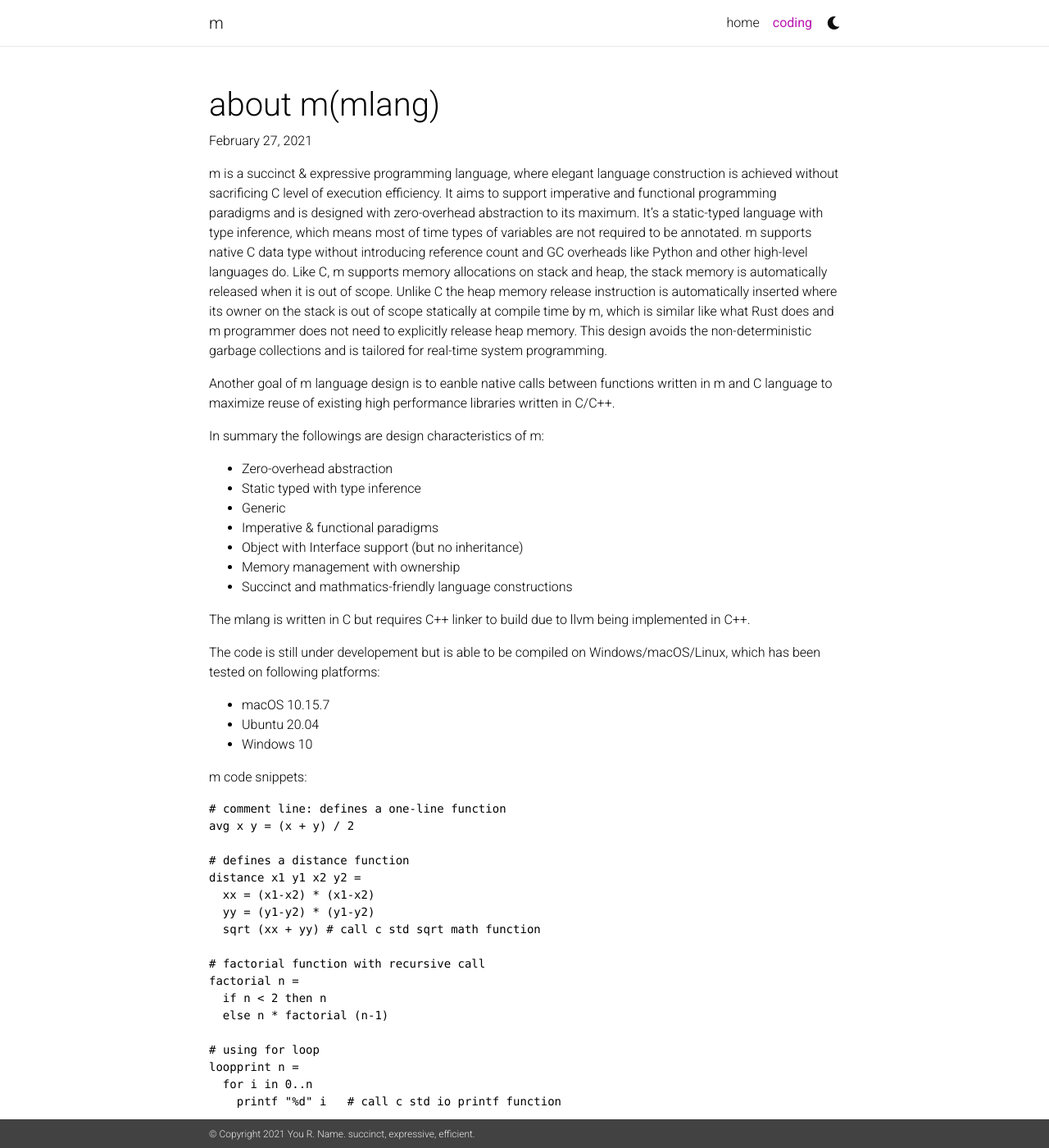
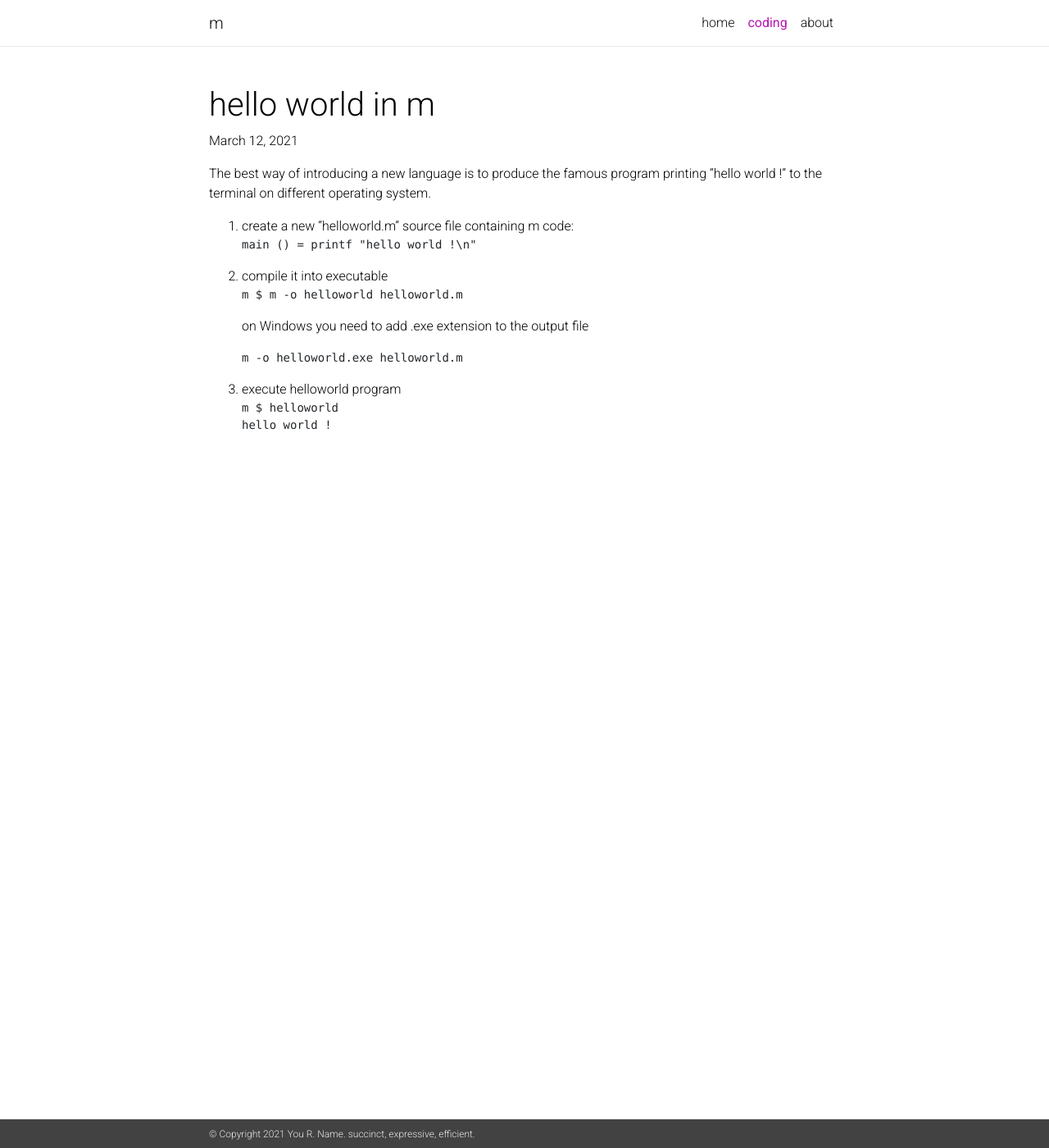
Before and after one commit to mlang-dev/m, a Jekyll site: the page built from docs/_posts/2021-03-11-about-m.md, in a window 1280 px wide and 1400 px high. Shown: the whole window at 82% size. Built offline with Jekyll 4.4.1, drawn with Linux system fonts in a browser that asks for light colours; nearby versions of some CDN libraries; a style sheet for code colours, icons or effects is not loaded.

Commit message:
add hello world sample

````diff
--- a/docs/_config.yml
+++ b/docs/_config.yml
@@ -136,7 +136,7 @@ enable_panelbear_analytics: false
 enable_mansory:             true
 enable_math:                true
 enable_tooltips:            false
-enable_darkmode:            true
+enable_darkmode:            false
 show_social_icons:          false
 
 # -----------------------------------------------------------------------------
--- a/docs/_posts/2021-02-27-about-m.md
+++ b/docs/_pages/about.md
@@ -1,9 +1,11 @@
 ---
-layout: post
-title:  "about m(mlang)"
-date:   2021-02-27 10:58:28 -0500
-categories: updates
+layout: page
+title: about
+permalink: /about/
+description:
+nav: true
 ---
+
 m is a succinct & expressive programming language, where elegant language construction is achieved without sacrificing C level of execution efficiency. It aims to support imperative and functional programming paradigms and is designed with zero-overhead abstraction to its maximum. It's a static-typed language with type inference, which means most of time types of variables are not required to be annotated. m supports native C data type without introducing reference count and GC overheads like Python and other high-level languages do. Like C, m supports memory allocations on stack and heap, the stack memory is automatically released when it is out of scope. Unlike C the heap memory release instruction is automatically inserted where its owner on the stack is out of scope statically at compile time by m, which is similar like what Rust does and m programmer does not need to explicitly release heap memory. This design avoids the non-deterministic garbage collections and is tailored for real-time system programming.
 
 Another goal of m language design is to eanble native calls between functions written in m and C language to maximize reuse of existing high performance libraries written in C/C++.
@@ -23,28 +25,3 @@ The code is still under developement but is able to be compiled on Windows/macOS
 * macOS 10.15.7
 * Ubuntu 20.04
 * Windows 10
-
-m code snippets:
-{% highlight ocaml %}
-# comment line: defines a one-line function
-avg x y = (x + y) / 2
-
-# defines a distance function
-distance x1 y1 x2 y2 =
-  xx = (x1-x2) * (x1-x2)
-  yy = (y1-y2) * (y1-y2)
-  sqrt (xx + yy) # call c std sqrt math function
-
-# factorial function with recursive call
-factorial n =
-  if n < 2 then n
-  else n * factorial (n-1)
-
-# using for loop
-loopprint n =
-  for i in 0..n
-    printf "%d" i   # call c std io printf function
-{% endhighlight %}
-
-
-[github]: https://github.com/ligangwang/m
--- /dev/null
+++ b/docs/_posts/2021-03-11-about-m.md
@@ -0,0 +1,27 @@
+---
+layout: post
+title:  "hello world in m"
+date:   2021-03-11 23:16:21 -0500
+categories: coding
+---
+
+The best way of introducing a new language is to produce the famous program printing "hello world !" to the terminal on different operating system.
+
+1. create a new "helloworld.m" source file containing m code:
+```
+main () = printf "hello world !\n"
+```
+2. compile it into executable
+```
+m $ m -o helloworld helloworld.m
+```
+on Windows you need to add .exe extension to the output file
+```
+m -o helloworld.exe helloworld.m
+```
+
+3. execute helloworld program
+```
+m $ helloworld
+hello world !
+```
````
Also changed, not shown: docs/_pages/code.md (deleted, +0 -27 lines), docs/_pages/home.md (+3 -3 lines), README.md, 1 other file.
